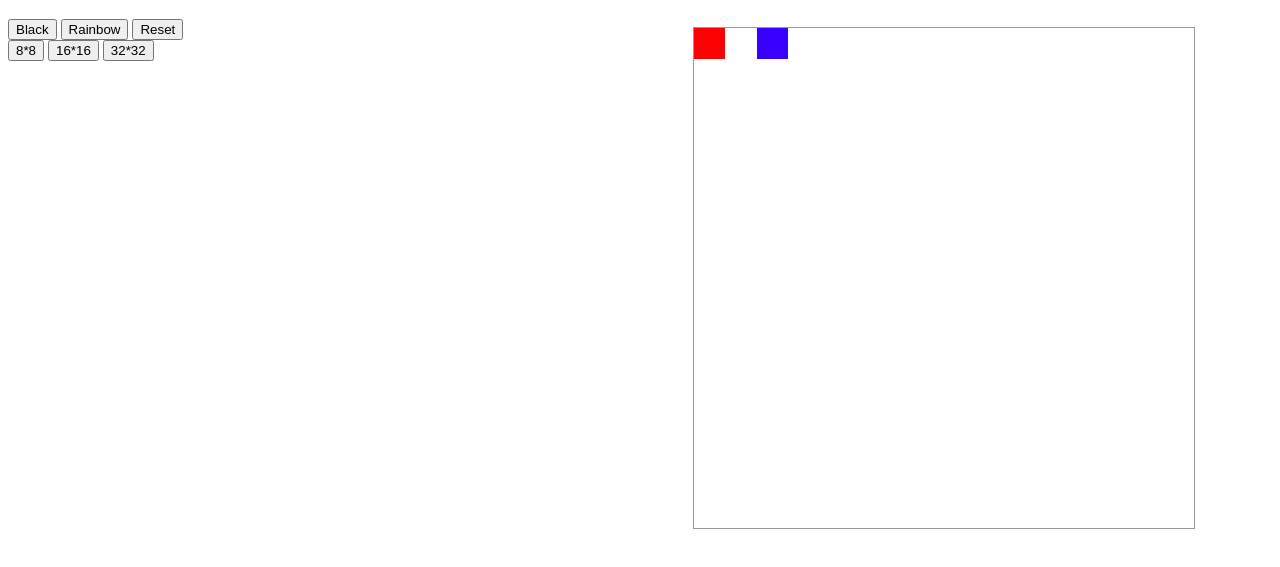
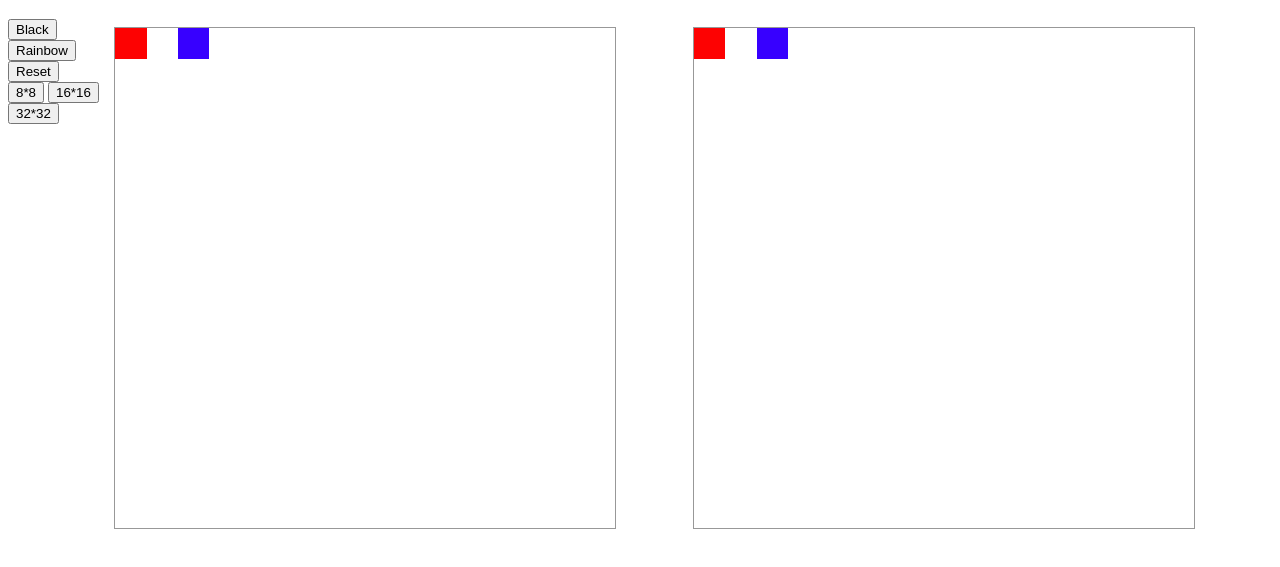
Before and after one commit to shubhamkanase/Etch-A-Sketch, a plain HTML site: page index.html in a window 1280 px wide. Shown: the part 61-628 px from the top of the page. Drawn offline with Linux system fonts and the light colour scheme.

Commit message:
functionality update

```diff
--- a/index.html
+++ b/index.html
@@ -35,7 +35,7 @@
 
 
 
-    <!-- <div id="grid-container" style="grid-template-columns: repeat(16, 1fr); grid-template-rows: repeat(16, 1fr);">
+     <div id="grid-container" style="grid-template-columns: repeat(16, 1fr); grid-template-rows: repeat(16, 1fr);">
         <div class="cell" data-darken="0" style="background-color: rgb(253, 2, 2);"></div>
         <div class="cell" data-darken="0" style="background-color: rgb(255, 255, 255);"></div>
         <div class="cell" data-darken="0" style="background-color: rgb(55, 0, 255);"></div>
@@ -53,7 +53,7 @@
         <div class="cell" data-darken="0" style="background-color: rgb(255, 255, 255);"></div>
         <div class="cell" data-darken="0" style="background-color: rgb(255, 255, 255);"></div>
 
-    </div> -->
+    </div>
 
     <div id="btn">
         <button>Black</button>
```
